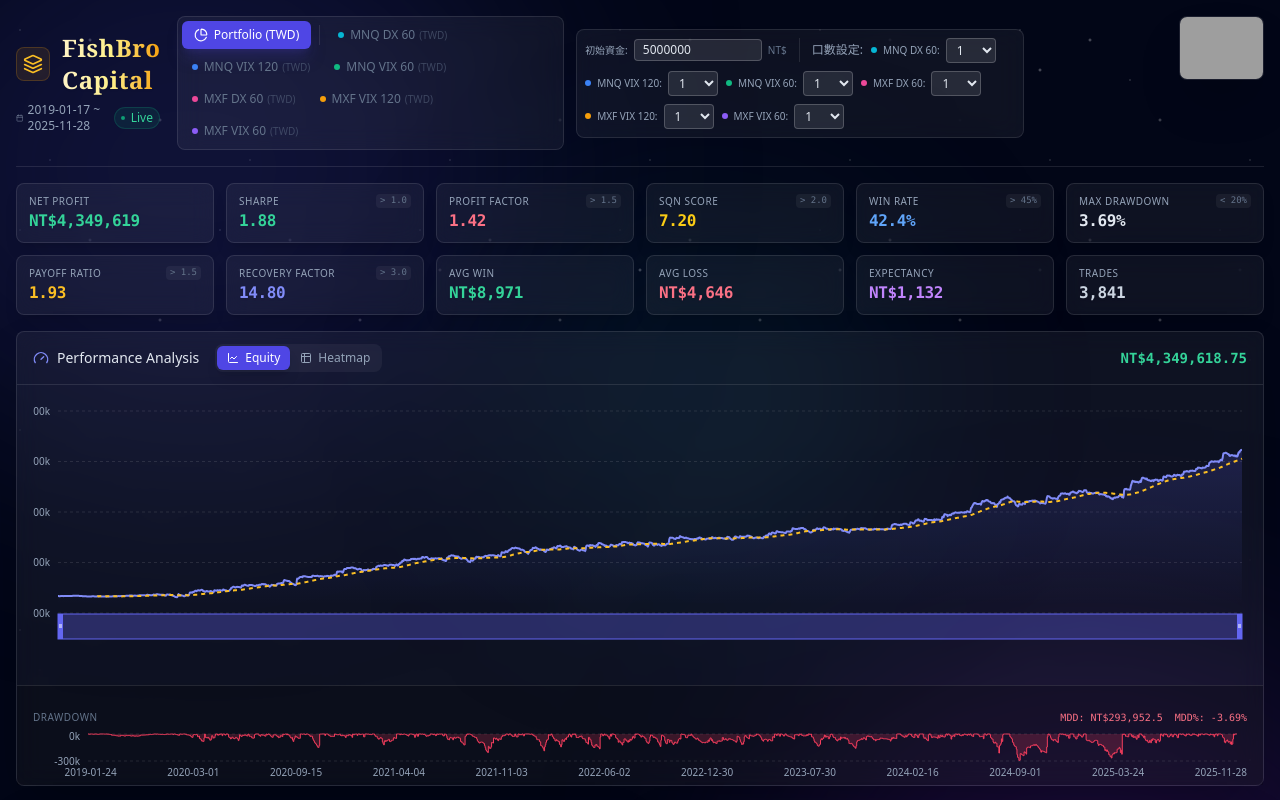
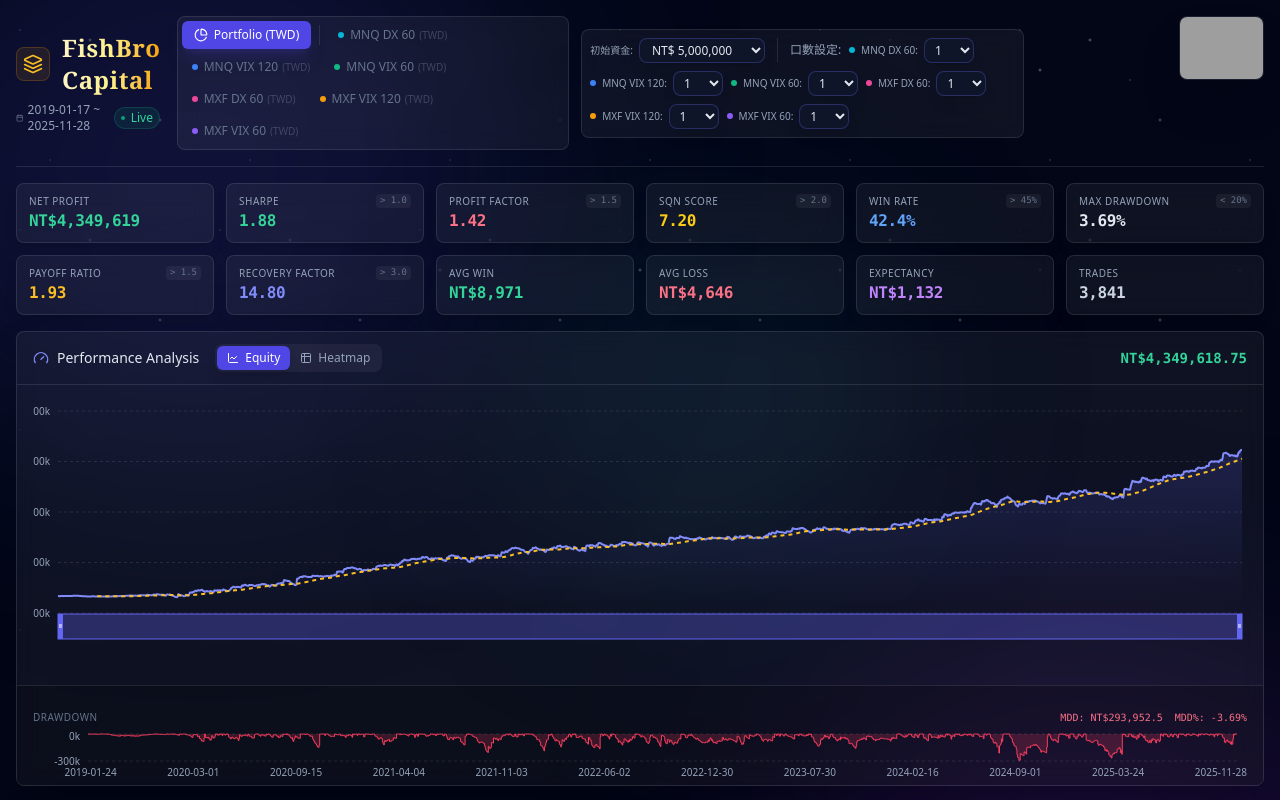
Before and after one commit to alexhuang0915/FishBroCapital-PTBot-Online, a Next.js app: page / in a window 1280 px wide. Shown: the top 800 px of the page. Built offline with nearby package versions, Linux system fonts and the light colour scheme; grey boxes are pictures that could not be loaded.

Commit message:
修復口數縮放邏輯：統計指標、權益曲線和熱力圖正確應用口數；更新下拉選單樣式為 HINT 風格；初始資金改為下拉選單（1M-10M）

```diff
--- a/components/PerformanceReport.jsx
+++ b/components/PerformanceReport.jsx
@@ -508,24 +508,30 @@
     const dataSource = rawDataBundle;
 
     if (isPortfolio) {
-      // For portfolio, aggregate trades from all strategies (already in TWD)
+      // For portfolio, aggregate trades from all strategies with position size scaling applied
       if (dataSource?.trades) {
         STRATEGY_CONFIG.forEach(cfg => {
           const strategyTrades = dataSource.trades[cfg.name] || [];
-          // Trades are already in TWD, no conversion needed
-          allTradesTWD.push(...strategyTrades);
+          const positionSize = positionSizes[cfg.name] || 1;
+          // Apply position size scaling to each trade's PnL
+          strategyTrades.forEach(trade => {
+            allTradesTWD.push({
+              ...trade,
+              pnl: (trade.pnl || 0) * positionSize // Scale PnL by position size
+            });
+          });
         });
         totalTrades = allTradesTWD.length;
         wins = allTradesTWD.filter(t => t.pnl > 0);
         losses = allTradesTWD.filter(t => t.pnl <= 0);
         winRate = totalTrades > 0 ? (wins.length / totalTrades) * 100 : 0;
       } else {
-        // Fallback to daily data if trades not available
+        // Fallback to daily data if trades not available (already scaled)
         totalTrades = processedData.length;
         wins = processedData.filter(d => d.pnl > 0);
         losses = processedData.filter(d => d.pnl <= 0);
         winRate = (wins.length / totalTrades) * 100;
-        // For SQN fallback, use daily PnL
+        // For SQN fallback, use daily PnL (already scaled)
         allTradesTWD = processedData.map(d => ({ pnl: d.pnl }));
       }
     } else {
@@ -607,7 +613,7 @@
       dataWithDD: processedData,
       symbol: currentViewContext.symbol
     };
-  }, [currentViewContext, rawDataBundle, selectedStrategy, initialEquity]);
+  }, [currentViewContext, rawDataBundle, selectedStrategy, initialEquity, positionSizes]);
 
   // --- 2.5 Monthly Returns Logic ---
   const monthlyReturns = useMemo(() => {
@@ -817,18 +823,18 @@
               <div className="flex flex-wrap gap-2 bg-white/5 backdrop-blur-md p-2 rounded-lg border border-white/10">
                 <div className="flex items-center gap-1.5">
                   <label className="text-[9px] sm:text-[10px] text-slate-400 whitespace-nowrap">初始資金:</label>
-                  <input
-                    type="number"
+                  <select
                     value={initialEquity}
                     onChange={(e) => {
                       const value = parseInt(e.target.value) || 5000000;
                       setInitialEquity(value);
                     }}
-                    className="bg-white/10 border border-white/20 rounded px-2 py-0.5 text-[10px] sm:text-xs text-slate-200 focus:outline-none focus:ring-1 focus:ring-indigo-500 w-24 sm:w-32"
-                    min="100000"
-                    step="100000"
-                  />
-                  <span className="text-[9px] sm:text-[10px] text-slate-500">NT$</span>
+                    className="bg-[#0f172a]/95 backdrop-blur-xl border border-indigo-500/30 rounded-lg px-2 py-0.5 text-[10px] sm:text-xs text-slate-200 focus:outline-none focus:ring-1 focus:ring-indigo-500 focus:border-indigo-500/50 shadow-lg transition-all"
+                  >
+                    {[1000000, 2000000, 3000000, 4000000, 5000000, 6000000, 7000000, 8000000, 9000000, 10000000].map(val => (
+                      <option key={val} value={val} className="bg-[#0f172a]">NT$ {val.toLocaleString()}</option>
+                    ))}
+                  </select>
                 </div>
                 <div className="w-px h-6 bg-white/10 mx-1"></div>
                 <span className="text-[10px] sm:text-xs text-slate-400 font-medium self-center">口數設定:</span>
@@ -843,10 +849,10 @@
                         newSizes[s.name] = parseInt(e.target.value) || 1;
                         setPositionSizes(newSizes);
                       }}
-                      className="bg-white/10 border border-white/20 rounded px-1.5 py-0.5 text-[10px] sm:text-xs text-slate-200 focus:outline-none focus:ring-1 focus:ring-indigo-500 min-w-[50px]"
+                      className="bg-[#0f172a]/95 backdrop-blur-xl border border-indigo-500/30 rounded-lg px-1.5 py-0.5 text-[10px] sm:text-xs text-slate-200 focus:outline-none focus:ring-1 focus:ring-indigo-500 focus:border-indigo-500/50 shadow-lg transition-all min-w-[50px]"
                     >
                       {[1, 2, 3, 4, 5, 6, 7, 8, 9, 10].map(num => (
-                        <option key={num} value={num}>{num}</option>
+                        <option key={num} value={num} className="bg-[#0f172a]">{num}</option>
                       ))}
                     </select>
                   </div>
@@ -1369,6 +1375,14 @@
         .custom-scrollbar::-webkit-scrollbar-thumb:hover {
           background: rgba(255, 255, 255, 0.3);
         }
+        /* Dark dropdown styling to match hint tooltip */
+        select option {
+          background: #0f172a;
+          color: #e2e8f0;
+        }
+        select:focus {
+          border-color: rgba(99, 102, 241, 0.5);
+        }
       `}</style>
     </div>
   );
```
